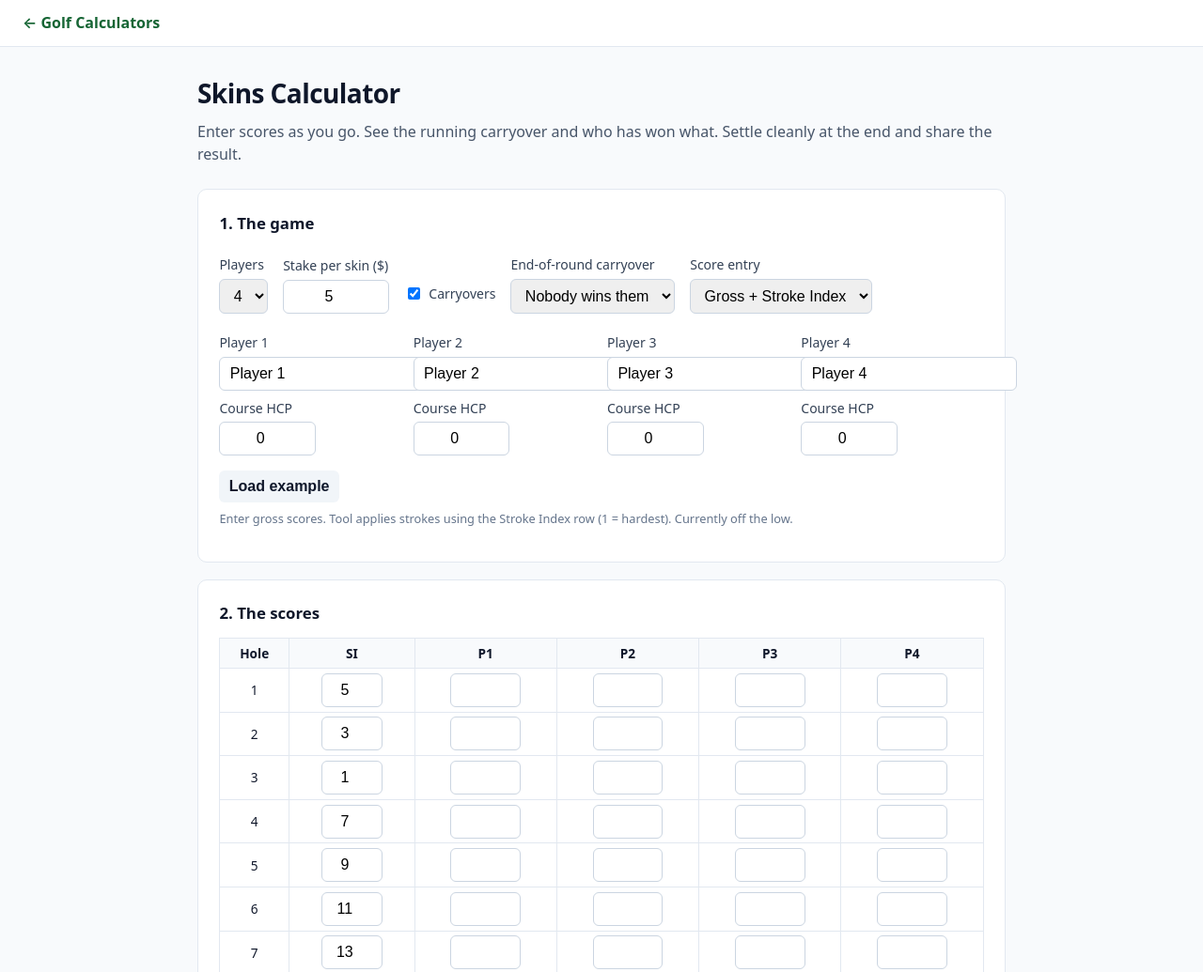
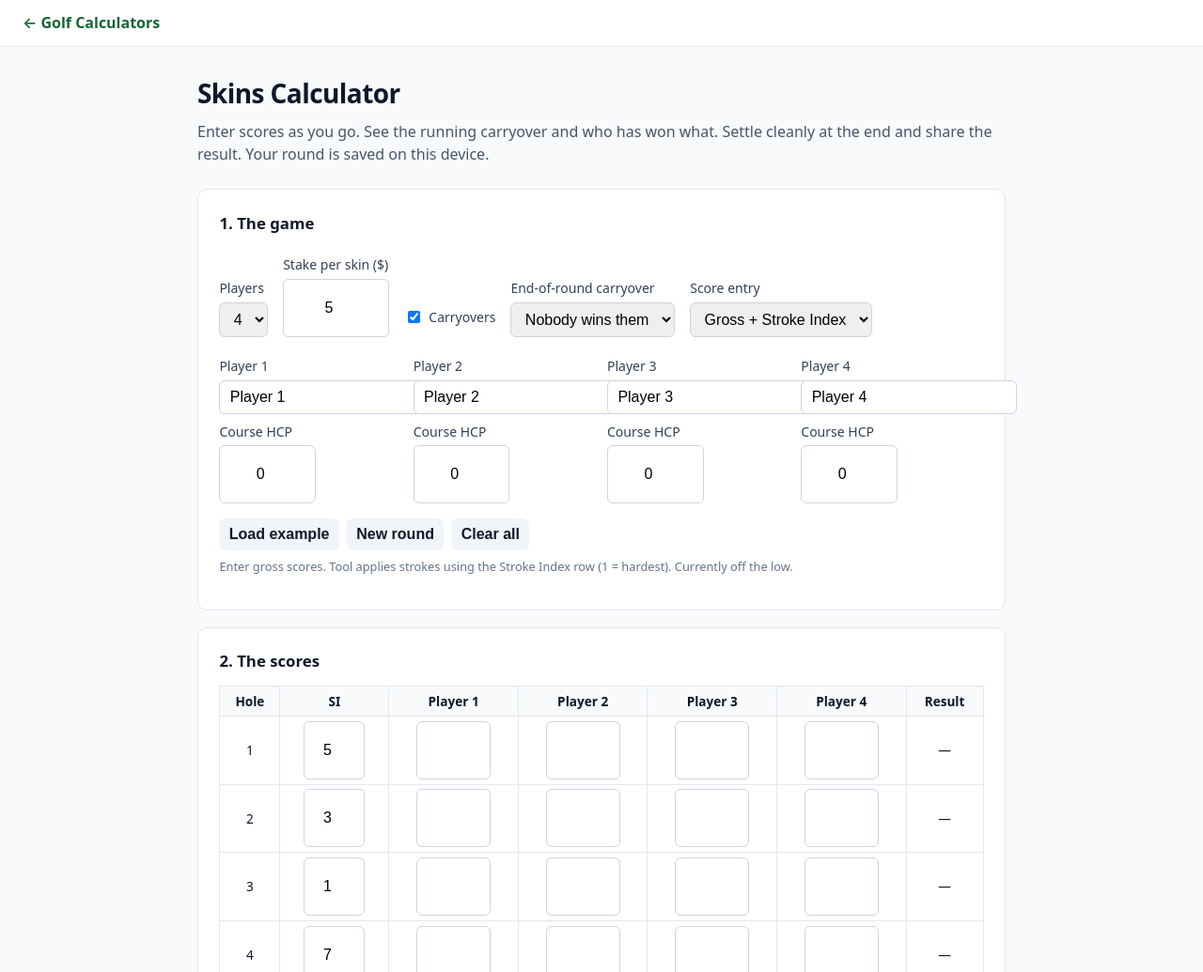
Before and after one commit to russisaac/golfcalculators, a plain HTML site: page skins.html in a window 1280 px wide. Shown: the top 1035 px of the page at 94% size. Drawn offline with Linux system fonts and the light colour scheme.

Commit message:
Priority 2: On-course mode — localStorage persistence, New round/Clear all, player name headers, result column, auto-advance, playoff blank option

```diff
--- a/skins.html
+++ b/skins.html
@@ -4,13 +4,13 @@
 <meta charset="utf-8">
 <meta name="viewport" content="width=device-width, initial-scale=1">
 <title>Golf Skins Calculator — Who Pays Whom | golfcalculators.com</title>
-<meta name="description" content="Free golf skins calculator with carryovers. Settle cleanly and share who pays whom.">
+<meta name="description" content="Free golf skins calculator with carryovers. Settle cleanly and share who pays whom. Your round is saved on this device.">
 <style>
   :root { --green: #166534; --bg: #f8fafc; --border: #e2e8f0; }
   body { font-family: system-ui, -apple-system, BlinkMacSystemFont, "Segoe UI", sans-serif; margin: 0; background: var(--bg); color: #0f172a; line-height: 1.55; }
   header { background: white; border-bottom: 1px solid var(--border); padding: 0.75rem 1.5rem; }
   header a { text-decoration: none; color: var(--green); font-weight: 600; }
-  main { max-width: 860px; margin: 0 auto; padding: 1.75rem 1.25rem 5rem; }
+  main { max-width: 860px; margin: 0 auto; padding: 1.75rem 1.25rem 6rem; }
   h1 { font-size: 1.75rem; margin: 0 0 0.4rem; letter-spacing: -0.02em; }
   .lede { color: #475569; margin: 0 0 1.5rem; }
   .section { background: white; border: 1px solid var(--border); border-radius: 10px; padding: 1.4rem; margin-bottom: 1.1rem; }
@@ -19,35 +19,36 @@
   input, select, button { font-size: 1rem; padding: 0.5rem 0.65rem; border: 1px solid #cbd5e1; border-radius: 6px; }
   button { background: var(--green); color: white; border: none; cursor: pointer; font-weight: 600; }
   button.secondary { background: #f1f5f9; color: #0f172a; }
-  button:disabled { opacity: 0.5; cursor: not-allowed; }
   .row { display: flex; gap: 1rem; flex-wrap: wrap; align-items: flex-end; }
   .players { display: grid; grid-template-columns: repeat(auto-fit, minmax(150px, 1fr)); gap: 0.75rem; margin-top: 0.75rem; }
   table { border-collapse: collapse; width: 100%; font-size: 0.85rem; }
   th, td { border: 1px solid var(--border); padding: 0.3rem; text-align: center; }
   th { background: #f8fafc; font-weight: 600; }
-  input[type=number] { width: 52px; text-align: center; }
+  input[type=number] { width: 56px; text-align: center; min-height: 44px; }
   .result { background: #f0fdf4; border-color: #86efac; }
   .running { background: #fffbeb; border-color: #fcd34d; }
   .error { color: #b91c1c; font-size: 0.85rem; margin-top: 0.4rem; }
+  .invalid { border-color: #ef4444 !important; background: #fef2f2; }
   .payments { margin: 0.5rem 0; padding-left: 1.2rem; }
   .payments li { margin: 0.35rem 0; }
   .trust { font-size: 0.8rem; color: #64748b; margin-top: 0.5rem; }
   .copied { color: var(--green); font-size: 0.85rem; margin-left: 0.5rem; }
   .sticky-bar { position: sticky; bottom: 0; background: white; border-top: 1px solid var(--border); padding: 0.6rem 1rem; display: flex; justify-content: space-between; align-items: center; gap: 1rem; z-index: 10; font-size: 0.9rem; }
+  .actions { display: flex; gap: 0.5rem; margin-top: 1rem; flex-wrap: wrap; }
 </style>
 </head>
 <body>
 <header><a href="/">← Golf Calculators</a></header>
 <main>
 <h1>Skins Calculator</h1>
-<p class="lede">Enter scores as you go. See the running carryover and who has won what. Settle cleanly at the end and share the result.</p>
+<p class="lede">Enter scores as you go. See the running carryover and who has won what. Settle cleanly at the end and share the result. Your round is saved on this device.</p>
 
 <div class="section">
   <h2>1. The game</h2>
   <div class="row">
     <div>
       <label>Players</label>
-      <select id="numPlayers" onchange="updatePlayers()">
+      <select id="numPlayers" onchange="onPlayersChange()">
         <option value="2">2</option><option value="3">3</option><option value="4" selected>4</option><option value="5">5</option><option value="6">6</option>
       </select>
     </div>
@@ -72,7 +73,7 @@
     </div>
     <div>
       <label>Score entry</label>
-      <select id="scoreMode" onchange="updatePlayers()">
+      <select id="scoreMode" onchange="onModeChange()">
         <option value="gross">Gross + Stroke Index</option>
         <option value="net">Direct net scores</option>
         <option value="grossonly">Gross only</option>
@@ -80,8 +81,10 @@
     </div>
   </div>
   <div id="playerInputs" class="players"></div>
-  <div style="margin-top:1rem">
+  <div class="actions">
     <button type="button" class="secondary" onclick="loadExample()">Load example</button>
+    <button type="button" class="secondary" onclick="newRound()">New round</button>
+    <button type="button" class="secondary" onclick="clearAll()">Clear all</button>
   </div>
   <p class="trust" id="modeNote">Enter gross scores. Tool applies strokes using the Stroke Index row (1 = hardest). Currently off the low.</p>
 </div>
@@ -90,6 +93,7 @@
   <h2>2. The scores</h2>
   <div id="scoreTable"></div>
   <div id="incompleteWarn" class="error" style="display:none"></div>
+  <div id="siWarn" class="error" style="display:none"></div>
   <button onclick="settleUp()" style="margin-top:1.1rem" id="settleBtn">Settle up</button>
 </div>
 
@@ -103,9 +107,75 @@
 </div>
 
 <script>
+const STORAGE_KEY = 'golfcalculators_skins_v1';
 let strokeIndexes = [5,3,1,7,9,11,13,15,17,2,4,6,8,10,12,14,16,18];
 
-function updatePlayers() {
+function saveState() {
+  const n = +document.getElementById('numPlayers').value;
+  const mode = document.getElementById('scoreMode').value;
+  const state = {
+    numPlayers: n,
+    stake: document.getElementById('stake').value,
+    carryovers: document.getElementById('carryovers').checked,
+    endRule: document.getElementById('endRule').value,
+    scoreMode: mode,
+    names: [],
+    hcps: [],
+    scores: [],
+    sis: []
+  };
+  for (let i = 1; i <= n; i++) {
+    state.names.push(document.getElementById('p'+i)?.value || '');
+    state.hcps.push(document.getElementById('hcp'+i)?.value || '');
+  }
+  for (let h = 1; h <= 18; h++) {
+    const row = [];
+    for (let i = 1; i <= n; i++) {
+      row.push(document.getElementById(`h${h}p${i}`)?.value || '');
+    }
+    state.scores.push(row);
+    const siEl = document.getElementById('si'+h);
+    if (siEl) state.sis.push(siEl.value);
+  }
+  try { localStorage.setItem(STORAGE_KEY, JSON.stringify(state)); } catch(e) {}
+}
+
+function loadState() {
+  try {
+    const raw = localStorage.getItem(STORAGE_KEY);
+    if (!raw) return false;
+    const state = JSON.parse(raw);
+    document.getElementById('numPlayers').value = state.numPlayers || 4;
+    document.getElementById('stake').value = state.stake || 5;
+    document.getElementById('carryovers').checked = !!state.carryovers;
+    document.getElementById('endRule').value = state.endRule || 'nobody';
+    document.getElementById('scoreMode').value = state.scoreMode || 'gross';
+    updatePlayers(false);
+    state.names?.forEach((nm, i) => {
+      const el = document.getElementById('p'+(i+1));
+      if (el) el.value = nm;
+    });
+    state.hcps?.forEach((h, i) => {
+      const el = document.getElementById('hcp'+(i+1));
+      if (el) el.value = h;
+    });
+    state.scores?.forEach((row, h) => {
+      row.forEach((s, p) => {
+        const el = document.getElementById(`h${h+1}p${p+1}`);
+        if (el) el.value = s;
+      });
+    });
+    state.sis?.forEach((si, h) => {
+      const el = document.getElementById('si'+(h+1));
+      if (el) el.value = si;
+    });
+    updatePlayoffSelect();
+    calculate(true);
+    return true;
+  } catch(e) { return false; }
+}
+
+function updatePlayers(doSave = true) {
   const n = +document.getElementById('numPlayers').value;
   const mode = document.getElementById('scoreMode').value;
   const note = document.getElementById('modeNote');
@@ -115,20 +185,24 @@ function updatePlayers() {
 
   let html = '';
   for (let i = 1; i <= n; i++) {
-    html += `<div><label>Player ${i}</label><input type="text" id="p${i}" value="Player ${i}">`;
-    if (mode === 'gross') html += `<label>Course HCP</label><input type="number" id="hcp${i}" value="0" min="0" style="width:80px">`;
+    html += `<div><label>Player ${i}</label><input type="text" id="p${i}" value="Player ${i}" oninput="saveState()">`;
+    if (mode === 'gross') html += `<label>Course HCP</label><input type="number" id="hcp${i}" value="0" min="0" style="width:80px" oninput="saveState()">`;
     html += `</div>`;
   }
   document.getElementById('playerInputs').innerHTML = html;
   buildScoreTable(n, mode);
   updatePlayoffSelect();
+  if (doSave) saveState();
   calculate(true);
 }
+
+function onPlayersChange() { updatePlayers(); }
+function onModeChange() { updatePlayers(); }
 
 function updatePlayoffSelect() {
   const n = +document.getElementById('numPlayers').value;
   const sel = document.getElementById('playoffWinner');
-  sel.innerHTML = '';
+  sel.innerHTML = '<option value="">Pick winner…</option>';
   for (let i = 1; i <= n; i++) {
     const name = document.getElementById('p'+i)?.value || `Player ${i}`;
     const opt = document.createElement('option');
@@ -139,29 +213,88 @@ function updatePlayoffSelect() {
   document.getElementById('playoffWrap').style.display = document.getElementById('endRule').value === 'playoff' ? 'block' : 'none';
 }
 
-document.getElementById('endRule').addEventListener('change', updatePlayoffSelect);
-document.getElementById('scoreMode').addEventListener('change', updatePlayers);
+document.getElementById('endRule').addEventListener('change', () => { updatePlayoffSelect(); saveState(); });
+document.getElementById('scoreMode').addEventListener('change', onModeChange);
 
 function buildScoreTable(n, mode) {
   let html = '<div style="overflow-x:auto"><table><tr><th>Hole</th>';
   if (mode === 'gross') html += '<th>SI</th>';
-  for (let i = 1; i <= n; i++) html += `<th>P${i}</th>`;
-  html += '</tr>';
+  for (let i = 1; i <= n; i++) {
+    const nm = document.getElementById('p'+i)?.value || `P${i}`;
+    html += `<th title="${nm}">${nm.slice(0,8)}</th>`;
+  }
+  html += '<th>Result</th></tr>';
   for (let h = 1; h <= 18; h++) {
     html += `<tr><td>${h}</td>`;
-    if (mode === 'gross') html += `<td><input type="number" id="si${h}" value="${strokeIndexes[h-1]}" min="1" max="18" style="width:42px"></td>`;
-    for (let i = 1; i <= n; i++) html += `<td><input type="number" id="h${h}p${i}" min="1" max="15"></td>`;
-    html += '</tr>';
+    if (mode === 'gross') html += `<td><input type="number" id="si${h}" value="${strokeIndexes[h-1]}" min="1" max="18" style="width:42px" oninput="saveState();validateSI()"></td>`;
+    for (let i = 1; i <= n; i++) {
+      html += `<td><input type="number" id="h${h}p${i}" min="1" max="15" inputmode="numeric" oninput="onScoreInput(this, ${h}, ${i})"></td>`;
+    }
+    html += `<td id="res${h}">—</td></tr>`;
   }
   html += '</table></div>';
   if (mode === 'gross') html += '<p class="trust">Stroke Index (SI): 1 = hardest hole. Strokes fall on holes where SI ≤ strokes received.</p>';
   document.getElementById('scoreTable').innerHTML = html;
 }
 
+function onScoreInput(el, hole, player) {
+  const val = el.value;
+  if (val && (+val < 1 || +val > 15)) el.classList.add('invalid');
+  else el.classList.remove('invalid');
+  saveState();
+  calculate(true);
+  if (val && val !== '1' && +val >= 2 && +val <= 9) {
+    const next = document.getElementById(`h${hole}p${player+1}`) || document.getElementById(`h${hole+1}p1`);
+    if (next) next.focus();
+  }
+}
+
+function validateSI() {
+  const sis = [];
+  for (let h = 1; h <= 18; h++) {
+    const el = document.getElementById('si'+h);
+    if (el) sis.push(+el.value);
+  }
+  const unique = new Set(sis);
+  const warn = document.getElementById('siWarn');
+  if (sis.length === 18 && unique.size !== 18) {
+    warn.textContent = 'Stroke Indexes should be unique (1–18).';
+    warn.style.display = 'block';
+  } else {
+    warn.style.display = 'none';
+  }
+}
+
+function newRound() {
+  if (!confirm('Clear scores for a new round? Players and handicaps will be kept.')) return;
+  const n = +document.getElementById('numPlayers').value;
+  for (let h = 1; h <= 18; h++) {
+    for (let i = 1; i <= n; i++) {
+      const el = document.getElementById(`h${h}p${i}`);
+      if (el) el.value = '';
+    }
+    const res = document.getElementById('res'+h);
+    if (res) res.textContent = '—';
+  }
+  saveState();
+  calculate(true);
+}
+
+function clearAll() {
+  if (!confirm('Clear everything including players and handicaps?')) return;
+  localStorage.removeItem(STORAGE_KEY);
+  document.getElementById('numPlayers').value = 4;
+  document.getElementById('stake').value = 5;
+  document.getElementById('carryovers').checked = true;
+  document.getElementById('endRule').value = 'nobody';
+  document.getElementById('scoreMode').value = 'gross';
+  updatePlayers();
+}
+
 function loadExample() {
   document.getElementById('numPlayers').value = 4;
   document.getElementById('scoreMode').value = 'gross';
-  updatePlayers();
+  updatePlayers(false);
   const names = ['Alex', 'Blake', 'Casey', 'Drew'];
   const hcps = [0, 4, 8, 12];
   names.forEach((name, i) => {
@@ -179,6 +312,7 @@ function loadExample() {
   document.getElementById('carryovers').checked = true;
   document.getElementById('endRule').value = 'nobody';
   updatePlayoffSelect();
+  saveState();
   calculate(true);
 }
 
@@ -209,7 +343,7 @@ function calculate(runningOnly = true) {
   const endRule = document.getElementById('endRule').value;
   const names = [], hcps = [];
   for (let i = 1; i <= n; i++) {
-    names.push(document.getElementById('p'+i).value || `Player ${i}`);
+    names.push(document.getElementById('p'+i)?.value || `Player ${i}`);
     hcps.push(mode === 'gross' ? (+document.getElementById('hcp'+i)?.value || 0) : 0);
   }
   const minHcp = Math.min(...hcps);
@@ -225,12 +359,15 @@ function calculate(runningOnly = true) {
     let raw = [];
     let allFilled = true;
     for (let i = 0; i < n; i++) {
-      const val = document.getElementById(`h${h}p${i+1}`).value;
+      const el = document.getElementById(`h${h}p${i+1}`);
+      const val = el?.value;
       if (!val) { allFilled = false; raw.push(null); }
       else raw.push(+val);
     }
+    const resEl = document.getElementById('res'+h);
     if (!allFilled) {
       incomplete.push(h);
+      if (resEl) resEl.textContent = '—';
       continue;
     }
     holesEntered++;
@@ -255,12 +392,15 @@ function calculate(runningOnly = true) {
       const value = 1 + carryValue;
       skins[w] += value;
       log.push(`Hole ${h}: ${names[w]} wins ${value} skin${value>1?'s':''}`);
+      if (resEl) resEl.textContent = names[w].slice(0,1).toUpperCase();
       carryValue = 0;
     } else if (carry) {
       carryValue += 1;
       log.push(`Hole ${h}: Tie — carryover (now ${carryValue})`);
+      if (resEl) resEl.textContent = 'C';
     } else {
       log.push(`Hole ${h}: Tie — no skin`);
+      if (resEl) resEl.textContent = '—';
     }
   }
 
@@ -269,8 +409,9 @@ function calculate(runningOnly = true) {
     if (endRule === 'nobody') {
       leftoverNote = `${carryValue} skin${carryValue!==1?'s':''} still carried after 18: nobody wins them`;
     } else if (endRule === 'playoff') {
-      const winnerIdx = +document.getElementById('playoffWinner').value;
-      if (isNaN(winnerIdx)) {
+      const winnerVal = document.getElementById('playoffWinner').value;
+      const winnerIdx = winnerVal === '' ? NaN : +winnerVal;
+      if (isNaN(winnerIdx) || winnerVal === '') {
         leftoverNote = 'Playoff winner required';
       } else {
         skins[winnerIdx] += carryValue;
@@ -359,7 +500,7 @@ async function shareResult() {
     try {
       await navigator.share({ text, url: 'https://golfcalculators.com/skins' });
       return;
-    } catch (e) { /* fall through */ }
+    } catch (e) {}
   }
   try {
     await navigator.clipboard.writeText(text);
@@ -378,22 +519,13 @@ async function shareResult() {
 }
 
 document.addEventListener('input', (e) => {
-  if (e.target.id && (e.target.id.startsWith('h') || e.target.id.startsWith('si') || e.target.id === 'stake' || e.target.id === 'carryovers')) {
+  if (e.target.id && (e.target.id.startsWith('h') || e.target.id.startsWith('si') || e.target.id === 'stake' || e.target.id === 'carryovers' || e.target.id.startsWith('p') || e.target.id.startsWith('hcp'))) {
+    saveState();
     calculate(true);
   }
 });
 
-function runSelfTest() {
-  loadExample();
-  const res = calculate(false);
-  if (!res || !res.balances) return console.log('Self-test: no balances');
-  const expected = [-75, -75, -35, 185];
-  const ok = res.balances.every((b, i) => Math.abs(b - expected[i]) < 0.01);
-  console.log('Self-test balances:', res.balances.map(b => b.toFixed(2)), ok ? 'PASS' : 'FAIL');
-  console.log('Payments:', res.payments);
-}
-
-updatePlayers();
+if (!loadState()) updatePlayers();
 </script>
 </body>
 </html>
```
